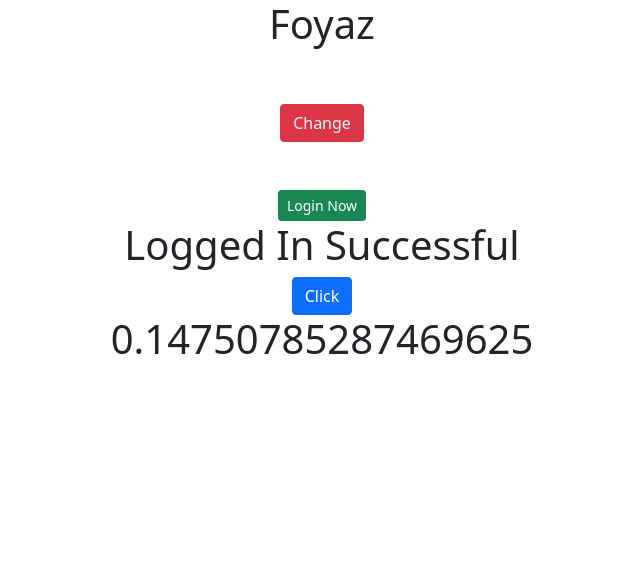
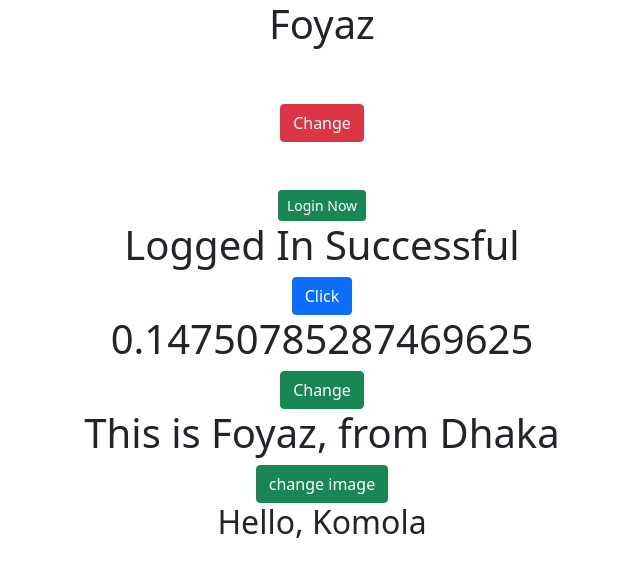
Before and after one commit to Foyaz-Ahmed/Learning_React_Js, a React (Create React App) app in the folder my-app/: page / in a window 1280 px wide. Shown: the top 576 px of the page, without its empty margins (318-958 px from the left). Built offline with nearby package versions, Linux system fonts and the light colour scheme.

Commit message:
React Dom(render, hydrate, finddomnode)

```diff
--- a/my-app/src/App.js
+++ b/my-app/src/App.js
@@ -11,6 +11,8 @@ import SetStateChnge from './mycomponents/SetState';
 import ConditionalIfelse from './mycomponents/Conditional';
 import Element from './mycomponents/ElementVariable';
 import Refresh from './mycomponents/Refresh';
+import Render from './mycomponents/Render';
+import FindDom from './mycomponents/FindDom';
 
 function App() {
   return (
@@ -44,6 +46,8 @@ function App() {
        <ConditionalIfelse></ConditionalIfelse>
        <Element></Element>
        <Refresh></Refresh>
+       <Render></Render>
+       <FindDom></FindDom>
     </div>
   );
 }
--- /dev/null
+++ b/my-app/src/mycomponents/FindDom.js
@@ -0,0 +1,22 @@
+import React, { Component } from 'react';
+import  ReactDOM  from 'react-dom';
+
+
+class FindDom extends Component {
+
+    changeImage(){
+            var container = document.getElementById('name');
+            ReactDOM.findDOMNode(container).innerHTML = "Hello";
+    }
+
+    render() {
+        return (
+            <div>
+                <button onClick={this.changeImage} className='btn btn-success'>change image</button>
+                <h2 id="name">Hello, Komola</h2>
+            </div>
+        );
+    }
+}
+
+export default FindDom;
--- /dev/null
+++ b/my-app/src/mycomponents/Render.js
@@ -0,0 +1,29 @@
+import React, { Component } from 'react';
+import  ReactDOM  from 'react-dom';
+
+class Render extends Component {
+
+  myFunc = ()=>{
+
+    var container = document.getElementById('name');
+    var element = <h5>This is Shakila, from Noakhali</h5>
+
+    var callBack = function(){
+        alert('I am calling from call back function');
+    }
+    //render and hydrate method are same working procedure and same code...
+    //ReactDOM.render(element, container, callBack);
+    ReactDOM.hydrate(element, container, callBack);
+   }
+
+    render() {
+        return (
+            <div>
+                <button  onClick={this.myFunc} className='btn btn-success'>Change</button>
+                <h1 id="name">This is Foyaz, from Dhaka</h1>
+            </div>
+        );
+    }
+}
+
+export default Render;
```
